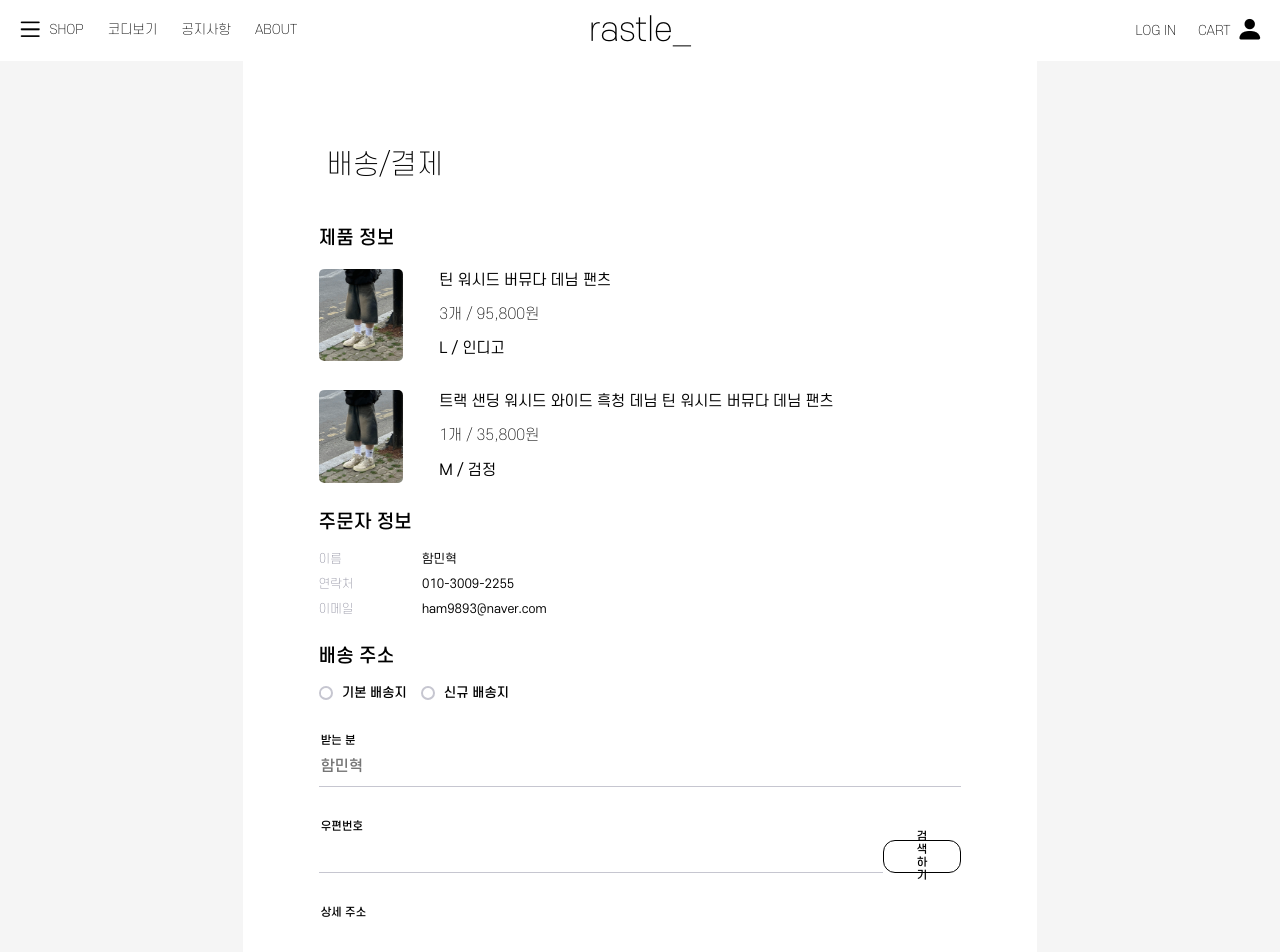
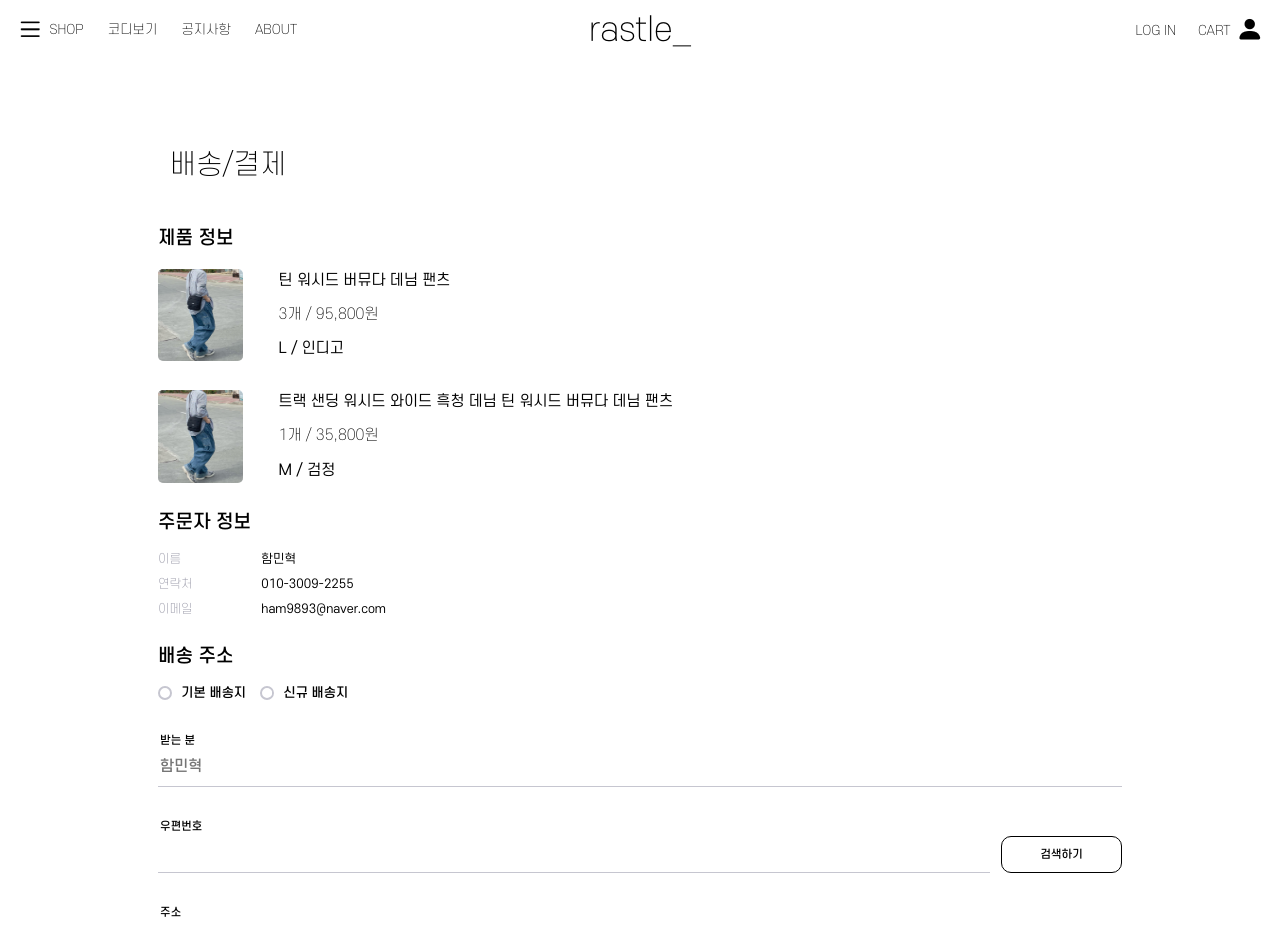
Before and after one commit to rastle-dev/rastle-frontend, a Next.js app: page /order in a window 1280 px wide. Shown: the top 952 px of the page. Built offline with nearby package versions, Linux system fonts and the light colour scheme.

Commit message:
feat: 카카오 우편번호 API 구현

```diff
--- a/src/pages/order/index.styles.tsx
+++ b/src/pages/order/index.styles.tsx
@@ -2,24 +2,27 @@ import styled from "styled-components";
 import COLORS from "@/constants/color";
 import Input from "@/components/common/Input";
 import Button from "@/components/common/Button";
+import media from "@/styles/media";
 
 interface ClickBoxProps {
   isChecked: boolean;
 }
 export const Temp = styled.div`
   width: 100%;
-  background-color: #f5f5f5;
+  //background-color: #f5f5f5;
   display: flex;
   align-items: center;
   justify-content: center;
 `;
 export const Container = styled.div`
-  width: 62%;
   display: flex;
   align-items: center;
   flex-direction: column;
   background-color: white;
   //border: 1px solid red;
+  ${media.small} {
+    width: 100%;
+  }
 `;
 
 export const Header = styled.div`
@@ -88,6 +91,12 @@ export const Meta = styled.div`
   font-weight: 200;
   font-size: 1.1rem;
   width: 3.4rem;
+  ${media.small} {
+    width: 5rem;
+  }
+  ${media.xsmall} {
+    width: 5rem;
+  }
 `;
 export const Data = styled.div`
   font-weight: 400;
@@ -138,6 +147,7 @@ export const DeliveryInput = styled(Input)`
 export const Postal = styled.div`
   display: flex;
   justify-content: space-between;
+  gap: 1rem;
 `;
 export const PostalButtonWrapper = styled.div`
   display: flex;
@@ -146,8 +156,16 @@ export const PostalButtonWrapper = styled.div`
 `;
 export const PostalButton = styled(Button)`
   padding: 1rem 3rem 1rem 3rem;
-  height: 3rem;
+  //height: 3rem;
+  border-radius: 10px;
   font-size: 1rem;
+  width: 11rem;
+  ${media.small} {
+    width: 13rem;
+  }
+  ${media.xsmall} {
+    width: 13rem;
+  }
 `;
 
 export const SettingDefaultAddress = styled.div`
--- a/src/pages/order/index.tsx
+++ b/src/pages/order/index.tsx
@@ -1,4 +1,5 @@
 import React, { useState } from "react";
+import DaumPostcode from "react-daum-postcode";
 import Input from "@/components/common/Input";
 import * as S from "./index.styles";
 
@@ -8,6 +9,10 @@ type ProductItem = {
   amount: number;
   size: string;
   color: string;
+};
+type Address = {
+  address: string | undefined;
+  zonecode: number | undefined;
 };
 
 const ProductList: ProductItem[] = [
@@ -45,23 +50,51 @@ export default function Order() {
     { id: 2, clicked: false, default: "카카오페이" },
     { id: 3, clicked: false, default: "토스페이" },
   ];
-  const deliveryInputs = [
-    { label: "받는 분", placeholder: "함민혁" },
-    { label: "우편번호", size: 75, title: "검색하기" },
-    { label: "상세 주소" },
-    { label: "연락처", placeholder: "010-3009-2255" },
-  ];
   const [clickedPaymentButtonIndex, setClickedPaymentButtonIndex] =
     useState(null);
   const [clickedDeliveryButtonIndex, setClickedDeliveryButtonIndex] =
     useState(null);
-
+  const [openPostcode, setOpenPostcode] = useState<boolean>(false);
+  const [postalAdderss, setAddress] = useState<Address>({
+    address: undefined,
+    zonecode: undefined,
+  });
   const handleDeliveryButtonClick = (index: any) => {
     setClickedDeliveryButtonIndex(index);
   };
+
   const handlePaymentButtonClick = (index: any) => {
     setClickedPaymentButtonIndex(index);
   };
+  const handlePostal = {
+    // 버튼 클릭 이벤트
+    clickButton: () => {
+      setOpenPostcode((current) => !current);
+    },
+    // 주소 선택 이벤트
+    selectAddress: (data: any) => {
+      // eslint-disable-next-line no-console
+      console.log(`
+                주소: ${data.address},
+                우편번호: ${data.zonecode}
+            `);
+      setAddress({ address: data.address, zonecode: data.zonecode });
+      setOpenPostcode(false);
+    },
+  };
+  const deliveryInputs = [
+    { label: "받는 분", placeholder: "함민혁" },
+    {
+      label: "우편번호",
+      size: 75,
+      title: "검색하기",
+      onClick: handlePostal,
+      value: postalAdderss.zonecode,
+    },
+    { label: "주소", value: postalAdderss.address },
+    { label: "상세 주소" },
+    { label: "연락처", placeholder: "010-3009-2255" },
+  ];
   return (
     <S.Temp>
       <S.Container>
@@ -72,7 +105,10 @@ export default function Order() {
           <h2>제품 정보</h2>
           {ProductList.map((item) => (
             <S.Product>
-              <S.Thumbnail src="/example_1.png" alt="/example_1.png" />
+              <S.Thumbnail
+                src="/image/product1.jpg"
+                alt="/image/product1.jpg"
+              />
               <S.Info>
                 <S.ProductName>{item.productName}</S.ProductName>
                 <S.NumPrice>
@@ -113,9 +149,16 @@ export default function Order() {
             <S.DeliveryBox key={input.label}>
               {input.size ? (
                 <S.Postal>
-                  <S.DeliveryInput label={input.label} size={input.size} />
+                  <S.DeliveryInput
+                    label={input.label}
+                    size={input.size}
+                    value={input.value}
+                  />
                   <S.PostalButtonWrapper>
-                    <S.PostalButton title={input.title} />
+                    <S.PostalButton
+                      title={input.title}
+                      onClick={() => handlePostal.clickButton()}
+                    />
                   </S.PostalButtonWrapper>
                 </S.Postal>
               ) : (
@@ -123,6 +166,13 @@ export default function Order() {
                   label={input.label}
                   placeholder={input.placeholder}
                   size={input.size}
+                  value={input.value}
+                />
+              )}
+              {input.size && openPostcode && (
+                <DaumPostcode
+                  onComplete={handlePostal.selectAddress} // 값을 선택할 경우 실행되는 이벤트
+                  autoClose={false} // 값을 선택할 경우 사용되는 DOM을 제거하여 자동 닫힘 설정
                 />
               )}
             </S.DeliveryBox>
```
